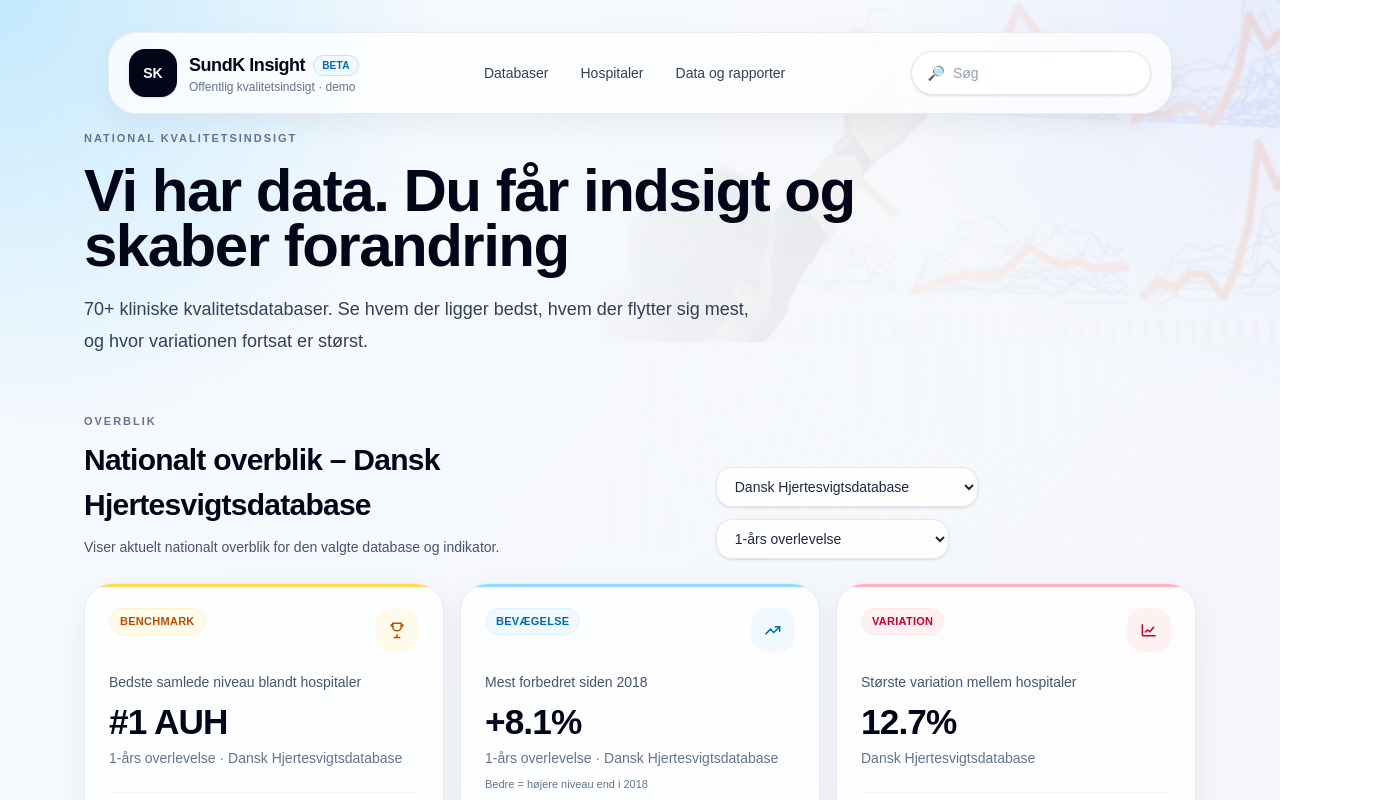
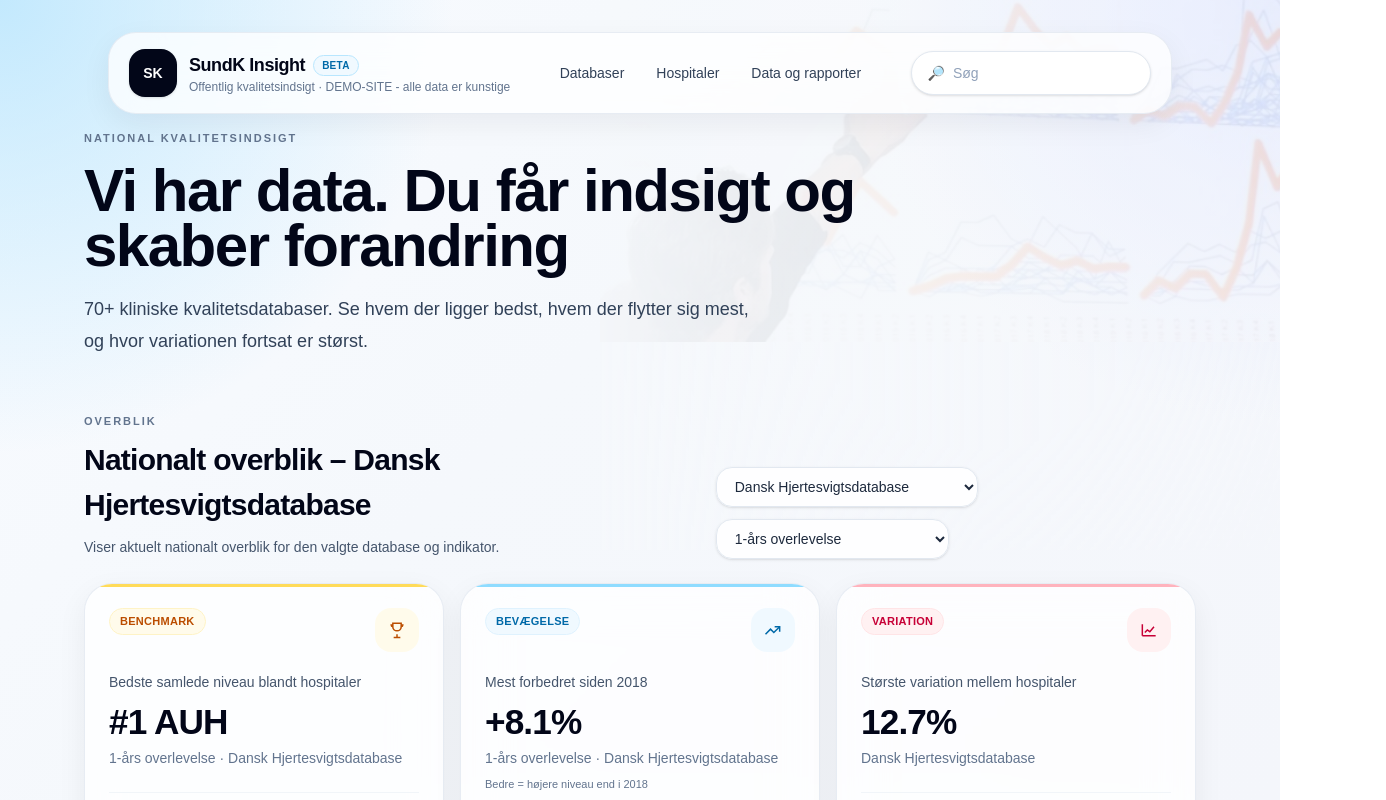
Before and after one commit to jrelsborg-droid/sundk-demo, a Next.js app: page / in a window 1280 px wide. Shown: the top 800 px of the page, 1386 px wide, since content can reach past the window. Built offline with nearby package versions, Linux system fonts and the light colour scheme.

Commit message:
Tydeliggørelse af demo-site i menubar

```diff
--- a/components/navigation/TopNav.tsx
+++ b/components/navigation/TopNav.tsx
@@ -299,7 +299,7 @@ const filteredResults = useMemo(() => {
                 </span>
               </div>
               <div className="text-xs text-slate-500">
-                Offentlig kvalitetsindsigt · demo
+                Offentlig kvalitetsindsigt · DEMO-SITE - alle data er kunstige
               </div>
             </div>
           </Link>
```
